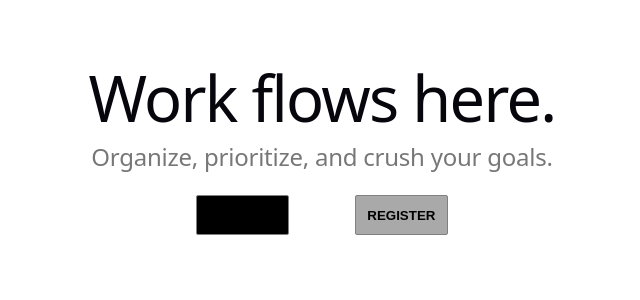
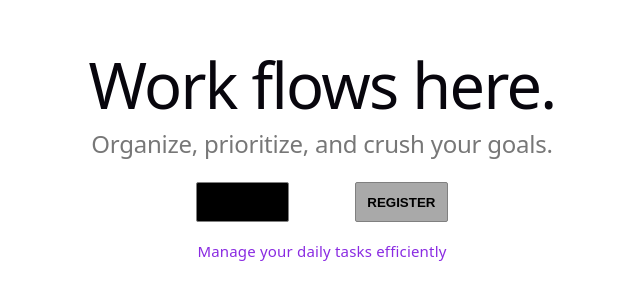
Before and after one commit to AjinkyaYdande/task-manager, a React (Vite) app in the folder client/: page / in a window 1280 px wide. Shown: the part 248-548 px from the top of the page, without its empty margins (318-958 px from the left). Built offline with nearby package versions, Linux system fonts and the light colour scheme; a web font is replaced by a local one.

Commit message:
Added a line

```diff
--- a/client/src/pages/LandingPage.jsx
+++ b/client/src/pages/LandingPage.jsx
@@ -24,7 +24,11 @@ const LandingPage = () => {
                         onClick={() => navigate('/register')}
                     />
                 </div>
-
+                <div>
+                    <p className="sub-description">
+                        Manage your daily tasks efficiently
+                    </p>
+                </div>
                 {/* --------------------------------------- LATER -------------------------------------------------------------- */}
 
                 {/* <div className="flex-1 p-3 overflow-hidden">
```
